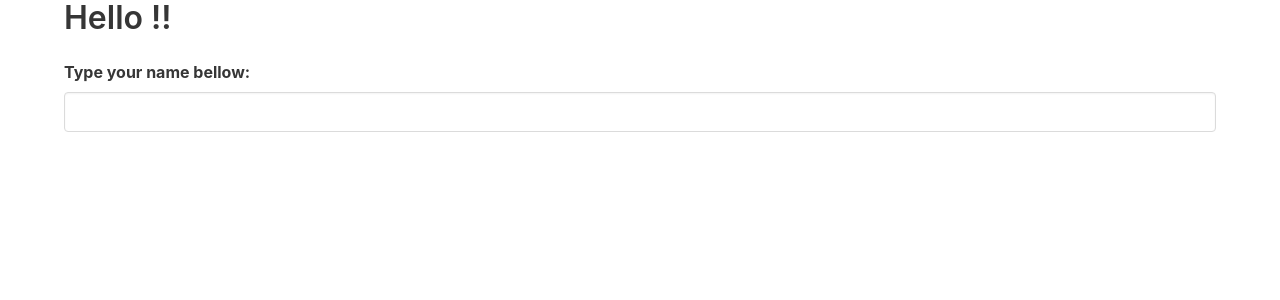
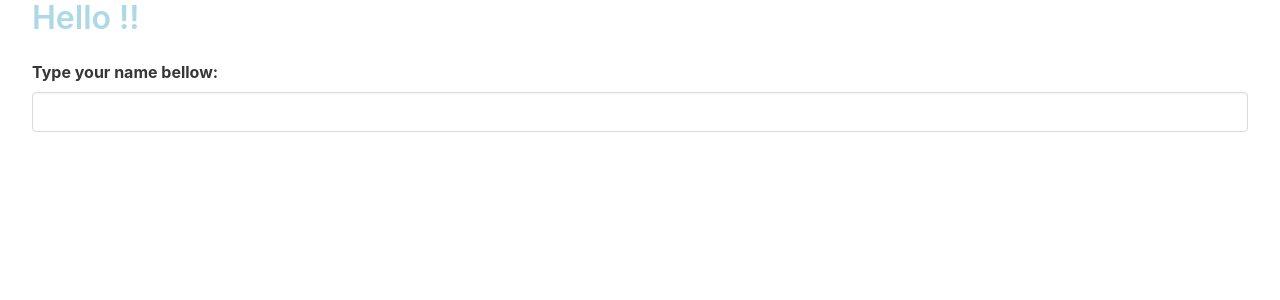
Before and after one commit to rafaelyates/functional-react-boilerplate, a React app: page /dummy in a window 1280 px wide. Shown: the top 300 px of the page. Built offline with nearby package versions, Linux system fonts and the light colour scheme.

Commit message:
Add lazy loading support
Adds the react suspense HOC and lazy loading
capabilities to the project.

```diff
--- a/src/app/app.component.tsx
+++ b/src/app/app.component.tsx
@@ -1,12 +1,13 @@
-import { FunctionComponent, memo } from 'react';
+import { FunctionComponent, memo, Suspense } from 'react';
 
-import { AppComponentProps } from '@app/app.models';
 import { AppRouting } from '@app/app.routing';
 
-const AppComponent: FunctionComponent<AppComponentProps> = memo((props: AppComponentProps) => (
-  <div className='container'>
-    <AppRouting />
+const AppComponent: FunctionComponent<unknown> = () => (
+  <div className='container is-fluid'>
+    <Suspense fallback={<progress className='progress is-small is-primary' max='100' />}>
+      <AppRouting />
+    </Suspense>
   </div>
-));
+);
 
 export { AppComponent };
--- a/src/app/app.routing.tsx
+++ b/src/app/app.routing.tsx
@@ -1,13 +1,15 @@
-import { FunctionComponent, memo } from 'react';
-import { Route, Switch } from 'react-router-dom';
+import { FunctionComponent, lazy } from 'react';
+import { Redirect, Route, Switch } from 'react-router-dom';
 
-import { AppRoutingProps } from '@app/app.models';
-import { DummyComponent } from '@app/dummy/dummy.component';
+import { LazyLoadedComponent } from '@app/app.models';
 
-const AppRouting: FunctionComponent<AppRoutingProps> = memo((props: AppRoutingProps) => (
+const lazyDummy: LazyLoadedComponent = lazy(async () => import('@app/dummy'));
+
+const AppRouting: FunctionComponent<unknown> = () => (
   <Switch>
-    <Route path='/' component={DummyComponent} />
+    <Redirect exact={true} from='/' to='/dummy' />
+    <Route path='/dummy' component={lazyDummy} />
   </Switch>
-));
+);
 
 export { AppRouting };
--- /dev/null
+++ b/src/app/dummy/index.ts
@@ -0,0 +1 @@
+export { DummyComponent as default } from '@app/dummy/dummy.component';
```
Also changed, not shown: src/app/app.models.ts (+4 -4 lines).
